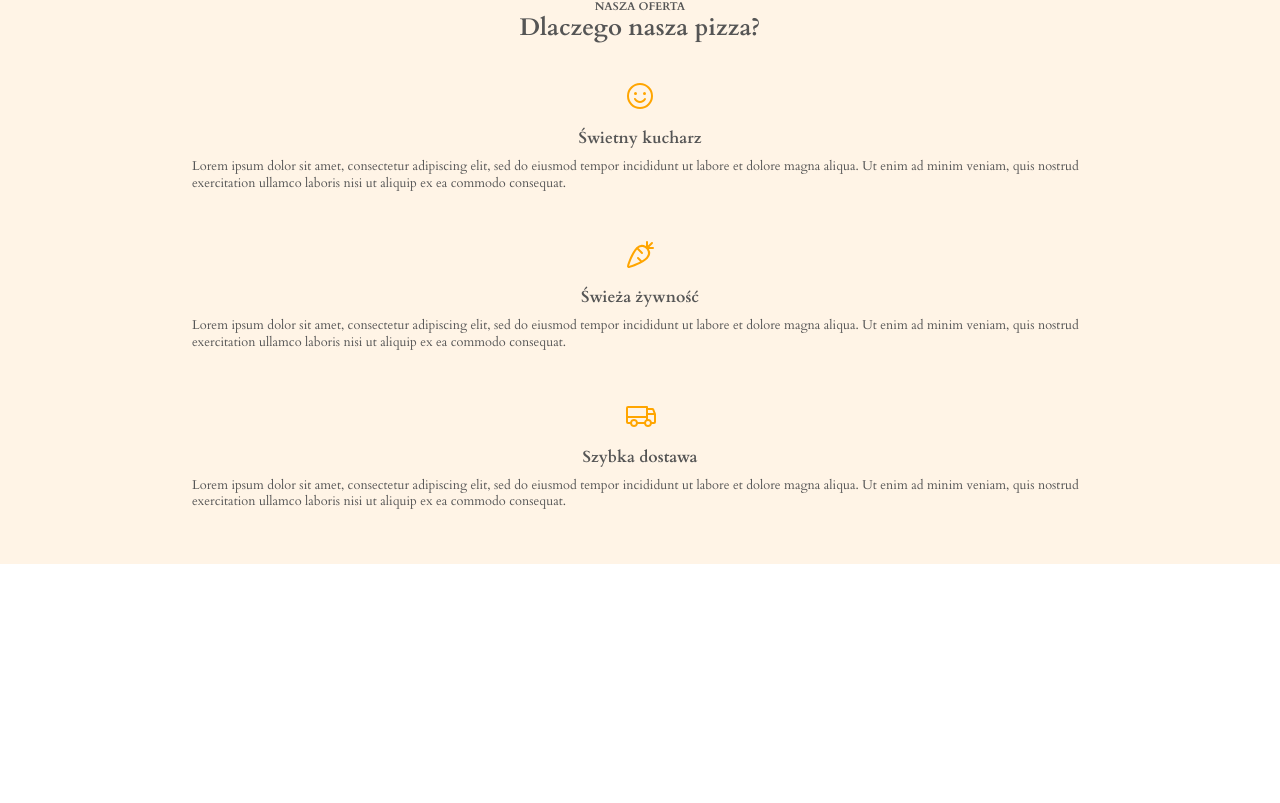
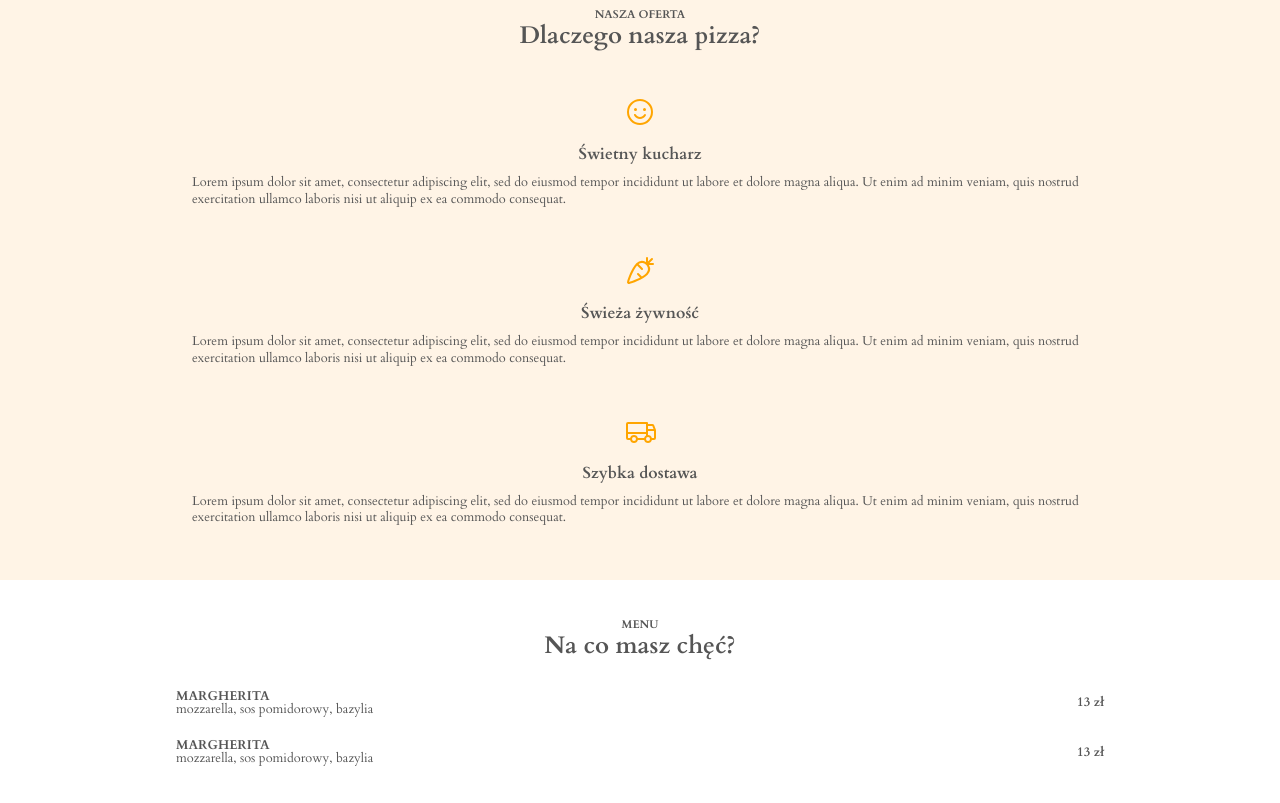
Before and after one commit to mstobiecki/react-pizza, a React (Create React App) app: page / in a window 1280 px wide. Shown: the part 1646-2449 px from the top of the page. Before the commit the page ends 2210 px from the top, so only its background shows below. Built offline with nearby package versions, Linux system fonts and the light colour scheme.

Commit message:
added basic style css in Menu.js

```diff
--- a/src/App.js
+++ b/src/App.js
@@ -5,6 +5,7 @@ import Header from './components/Layout/Header/Header';
 import Hero from './components/Layout/Hero/Hero';
 import History from './components/Layout/History/History';
 import Offer from './components/Layout/Offer/Offer';
+import Menu from './components/Layout/Menu/Menu';
 
 const App = () => {
 	return (
@@ -14,6 +15,7 @@ const App = () => {
 				<Hero />
 				<History />
 				<Offer />
+				<Menu />
 			</main>
 		</Fragment>
 	);
--- /dev/null
+++ b/src/components/Layout/Menu/Menu.js
@@ -0,0 +1,42 @@
+import classes from './Menu.module.css';
+import { ShoppingCart } from '@phosphor-icons/react';
+
+import Section from '../../UI/Section';
+import HeadingText from '../../UI/HeadingText';
+import Card from '../../UI/Card';
+
+const Menu = () => {
+	return (
+		<Section>
+			<HeadingText subtitle='menu' title='Na co masz chęć?' />
+			<Card>
+				<div className={classes.container}>
+					<div className={classes['pizza-wrapper']}>
+						<div className={classes['pizza-item']}>
+							<p className={classes['pizza-name']}>Margherita</p>
+							<p className={classes['pizza-description']}>
+								mozzarella, sos pomidorowy, bazylia
+							</p>
+						</div>
+						<div className={classes['pizza-price']}>
+							<p>13 zł</p>
+						</div>
+					</div>
+					<div className={classes['pizza-wrapper']}>
+						<div className={classes['pizza-item']}>
+							<p className={classes['pizza-name']}>Margherita</p>
+							<p className={classes['pizza-description']}>
+								mozzarella, sos pomidorowy, bazylia
+							</p>
+						</div>
+						<div className={classes['pizza-price']}>
+							<p>13 zł</p>
+						</div>
+					</div>
+				</div>
+			</Card>
+		</Section>
+	);
+};
+
+export default Menu;
--- /dev/null
+++ b/src/components/Layout/Menu/Menu.module.css
@@ -0,0 +1,32 @@
+.container {
+	display: flex;
+	flex-direction: column;
+	/* padding: 0 2rem; */
+	font-size: 1.6rem;
+	gap: 3rem;
+}
+
+.pizza-wrapper {
+	display: flex;
+	justify-content: space-between;
+	align-items: center;
+}
+
+.pizza-item {
+	display: flex;
+	flex-direction: column;
+}
+
+.pizza-name {
+	text-transform: uppercase;
+	font-weight: 700;
+}
+
+.pizza-price {
+	display: flex;
+	flex-direction: column;
+	justify-content: center;
+	align-items: center;
+	gap: 1rem;
+	font-weight: 700;
+}
--- a/src/components/UI/HeadingText.module.css
+++ b/src/components/UI/HeadingText.module.css
@@ -1,4 +1,5 @@
 .wrapper {
+	margin-bottom: 4rem;
 	text-align: center;
 }
 
```
